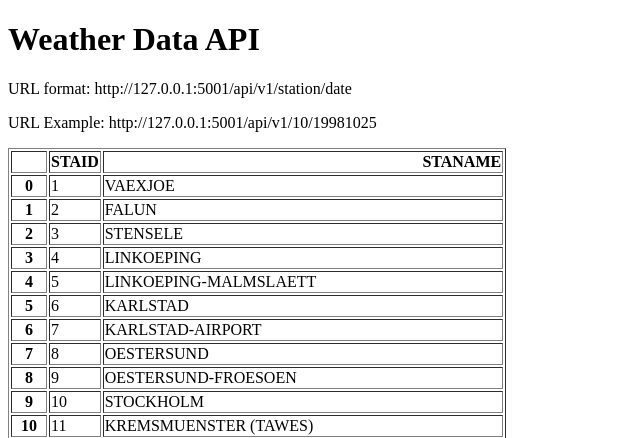
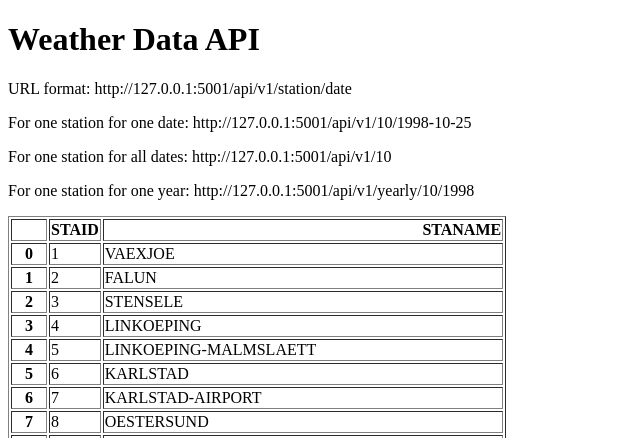
Before and after one commit to anishkumar63588/Wheather-Data-API, a Flask app: page / in a window 1280 px wide. Shown: the top 438 px of the page, without its empty margins (0-640 px from the left). Run offline with Flask 3, Linux system fonts and the light colour scheme.

Commit message:
Add URL endpoint for yearly and all data

```diff
--- a/main.py
+++ b/main.py
@@ -7,10 +7,12 @@ filepath = "data_small/stations.txt"
 stations = pd.read_csv(filepath, skiprows=17)
 stations = stations[["STAID", "STANAME                                 "]]
 
+
 @app.route("/")
 
 def home():
     return render_template("home.html", data=stations.to_html())
+
 
 @app.route("/api/v1/<station>/<date>")
 def about(station, date):
@@ -21,5 +23,23 @@ def about(station, date):
             "Date": date,
             "Temperature": temperature}
 
+
+@app.route("/api/v1/<station>")
+def all_data(station):
+    filepath = "data_small/TG_STAID" + str(station).zfill(6) + ".txt"
+    df = pd.read_csv(filepath, skiprows=20, parse_dates=["    DATE"])
+    result = df.to_dict(orient="records")
+    return result
+
+
+@app.route("/api/v1/yearly/<station>/<year>")
+def yearly(station, year):
+    filepath = "data_small/TG_STAID" + str(station).zfill(6) + ".txt"
+    df = pd.read_csv(filepath, skiprows=20)
+    df["    DATE"] = df["    DATE"].astype(str)
+    result = df[df["    DATE"].str.startswith(str(year))].to_dict(orient="records")
+    return result
+
+
 if __name__ == "__main__":
     app.run(debug=True, port=5001)
--- a/templates/home.html
+++ b/templates/home.html
@@ -7,7 +7,9 @@
 <body>
     <h1>Weather Data API</h1>
     <p>URL format: http://127.0.0.1:5001/api/v1/station/date</p>
-    <p>URL Example: http://127.0.0.1:5001/api/v1/10/19981025</p>
+    <p>For one station for one date: http://127.0.0.1:5001/api/v1/10/1998-10-25</p>
+    <p>For one station for all dates: http://127.0.0.1:5001/api/v1/10</p>
+    <p>For one station for one year: http://127.0.0.1:5001/api/v1/yearly/10/1998</p>
     <p>{{data|safe}}</p>
 </body>
 </html>
```
